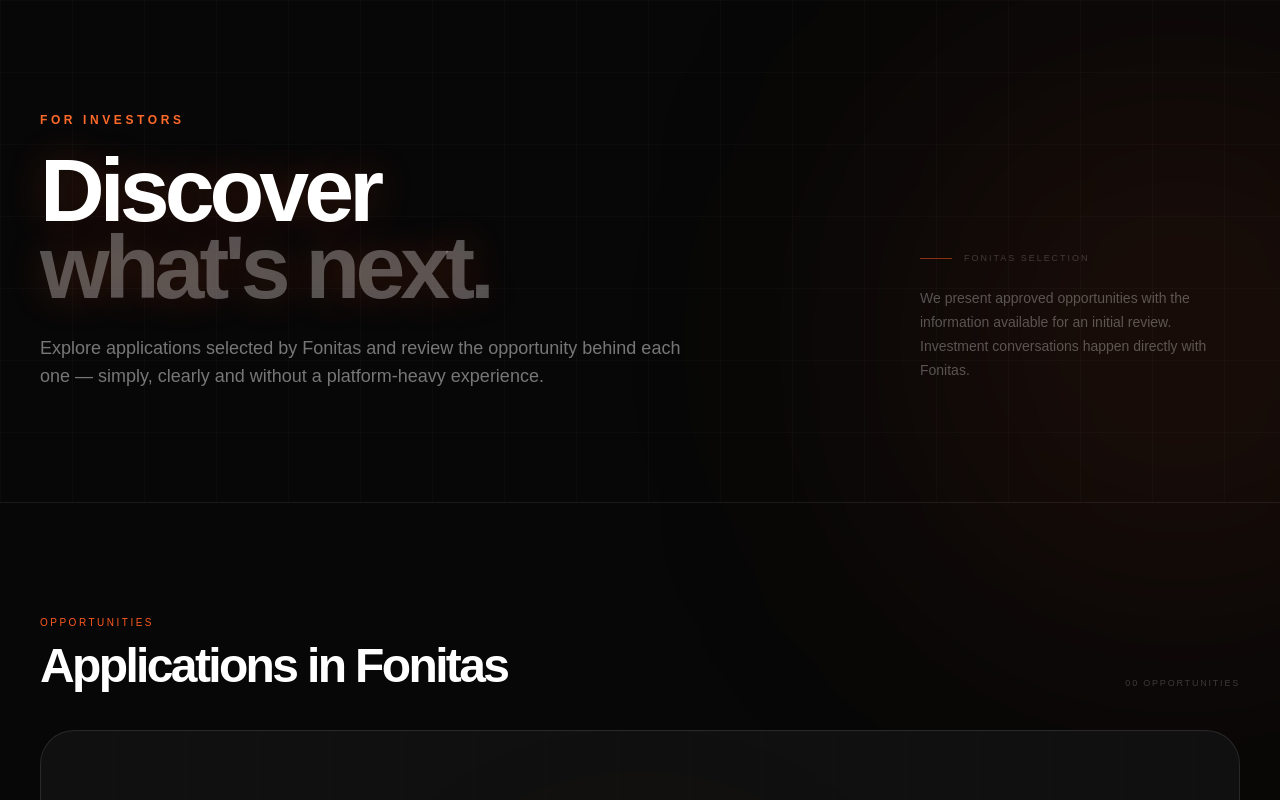
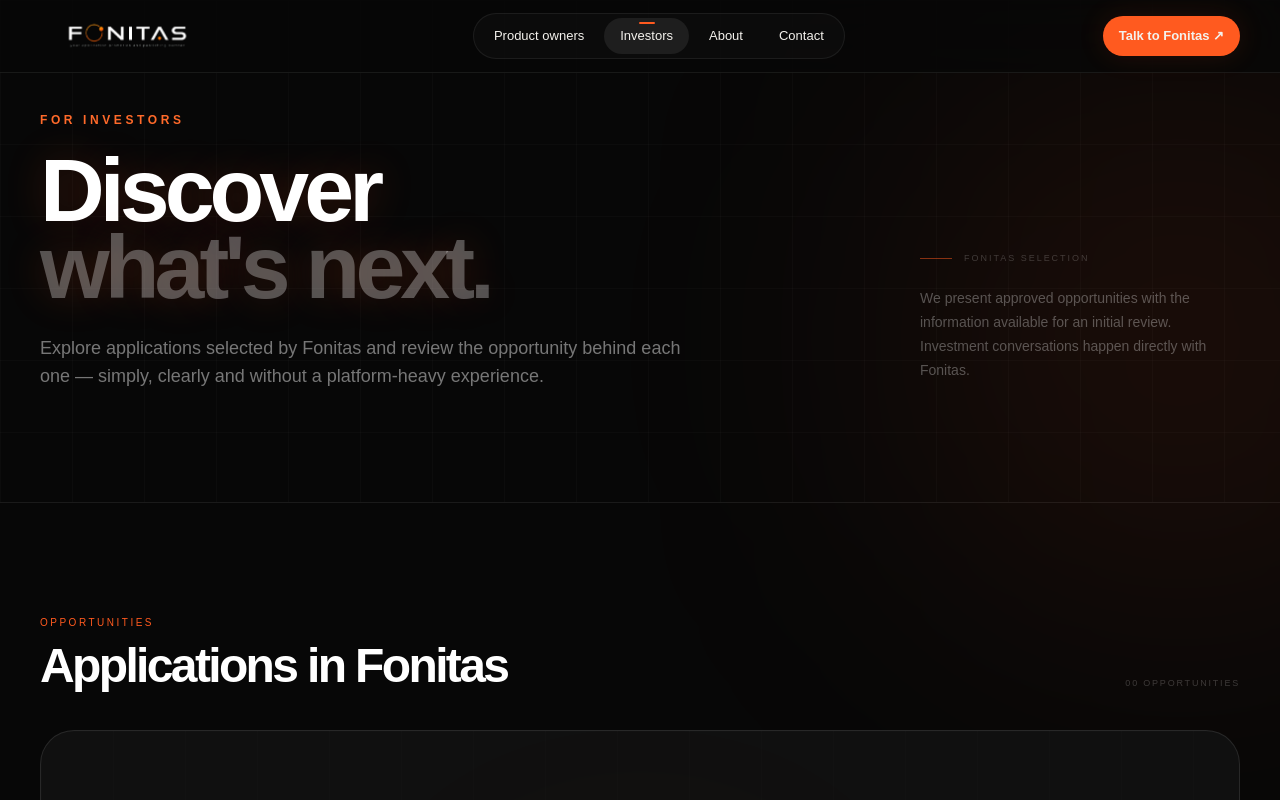
Before and after one commit to mohamad-es/Fonitas-website, a Next.js app: page /investors in a window 1280 px wide. Shown: the top 800 px of the page. Built offline with nearby package versions, Linux system fonts and the light colour scheme.

Commit message:
feat: add investor navigation

```diff
--- a/app/investors/page.tsx
+++ b/app/investors/page.tsx
@@ -1,4 +1,5 @@
 import type { Metadata } from "next";
+import { Header } from "@/components/layout/header";
 import { InvestorsPage } from "@/components/investors/investors-page";
 
 export const metadata: Metadata = {
@@ -8,5 +9,10 @@
 };
 
 export default function Investors() {
-  return <InvestorsPage />;
+  return (
+    <>
+      <Header />
+      <InvestorsPage />
+    </>
+  );
 }
```
